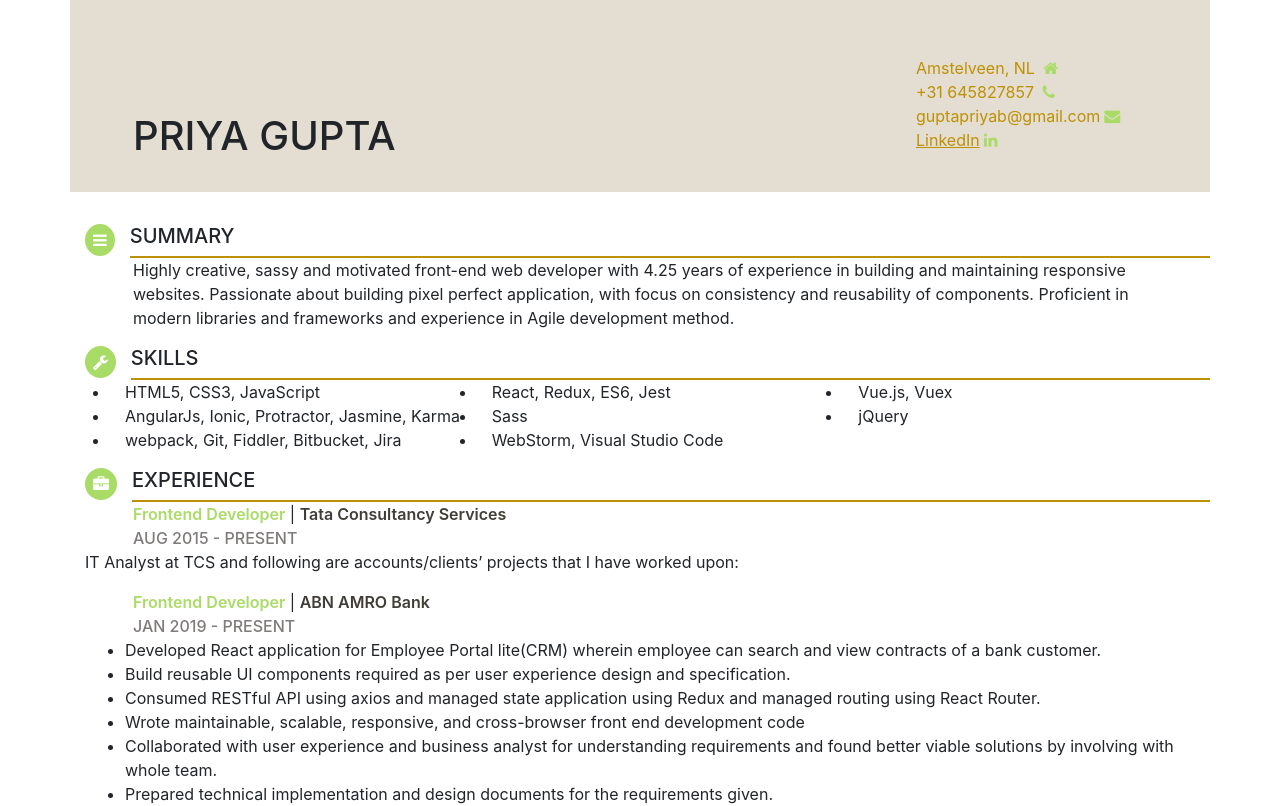
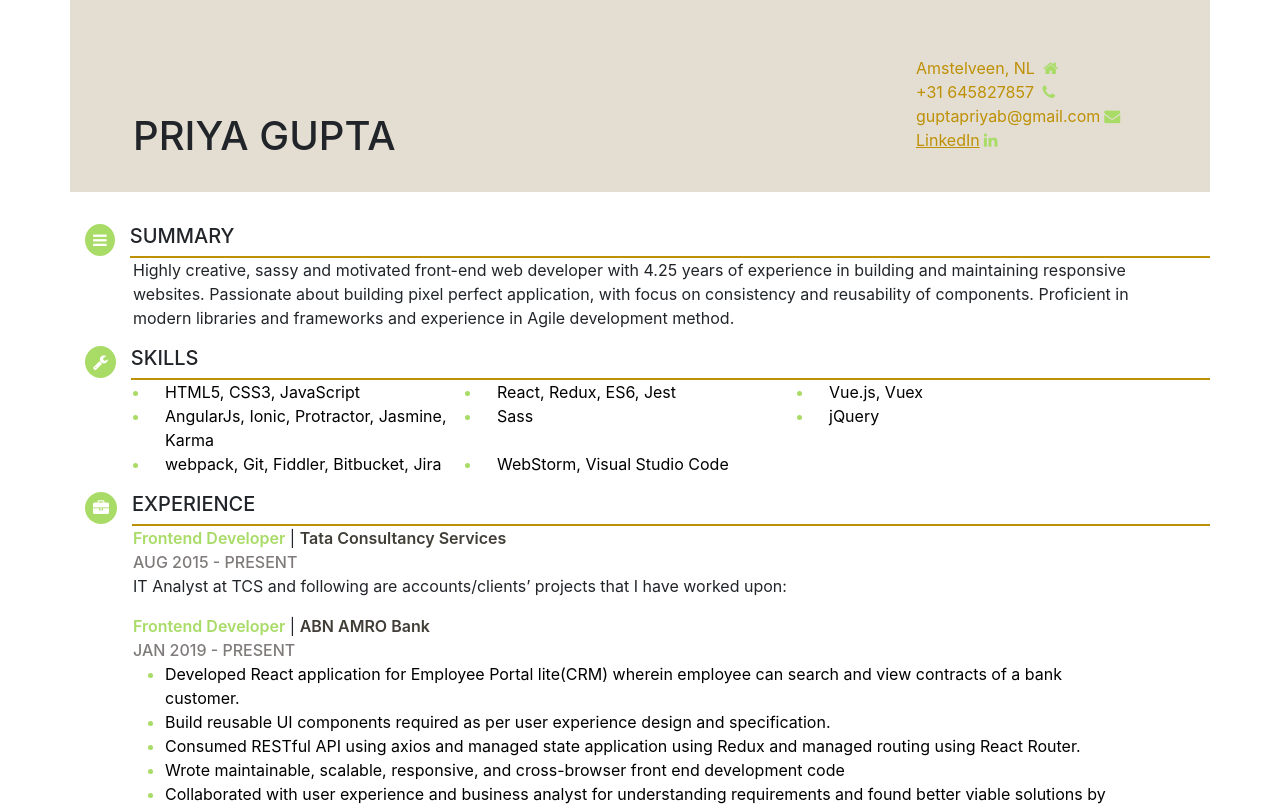
Before and after one commit to bishnupanda93/profile, a React (Create React App) app: page / in a window 1280 px wide. Shown: the top 806 px of the page. Built offline with nearby package versions, Linux system fonts and the light colour scheme.

Commit message:
Completed almost

```diff
--- a/src/components/Portfolio/Portfolio.js
+++ b/src/components/Portfolio/Portfolio.js
@@ -9,11 +9,12 @@
             <div key={index}>
                 <SubTitle organisation={organisation} role={role}></SubTitle>
                 <Tenure startDate={tenureStart} endDate={tenureEnd}></Tenure>
-                <ul>
-                    {experienceDetail.map((expDetail,j) => <li key={j}>{expDetail}</li>)}
+                <ul className={classes['skills-list']}>
+                    {experienceDetail.map((expDetail,j) => <li key={j}><span>{expDetail}</span></li>)}
                 </ul>
             </div>
             )))
+            const listClasses = [classes['skills-list'],'row'];
 
     return(
         <div className={classes['portfolio-container']}>
@@ -23,16 +24,16 @@
             </div>
             <div>
                 <Title value="Skills" icon="fa fa-wrench"></Title>
-                <ul className="row">
+                <ul className={listClasses.join(" ")}>
                    { props.skills.map((skill,index)=>
-                   (<li key={index} className="col-4">{skill}</li>))}
+                   (<li key={index} className="col-4"><span>{skill}</span></li>))}
                 </ul>
             </div>
             <div>
                 <Title value="Experience" icon="fa fa-briefcase"></Title>
                 <SubTitle organisation="Tata Consultancy Services" role="Frontend Developer"></SubTitle>
                 <Tenure startDate="AUG 2015" endDate="PRESENT"></Tenure>
-                <p>IT Analyst at TCS and following are accounts/clients’ projects that I have worked upon:</p>
+                <p className={classes['summary-text']}>IT Analyst at TCS and following are accounts/clients’ projects that I have worked upon:</p>
                 {experience}
             </div>
             <div>
--- a/src/components/Portfolio/Portfolio.module.scss
+++ b/src/components/Portfolio/Portfolio.module.scss
@@ -1,5 +1,29 @@
+@import '../../sass/variable.scss';
 .portfolio-container{
     margin-top: 2rem;
+    ul{
+        li{
+            color: $green-font;
+            span{
+                color: black;
+            }
+        }
+    }
+    .skills-list{
+        padding-left: 5rem;
+        padding-right: 4rem;
+    }
+    // ul {
+    //     list-style: none; /* Remove default bullets */
+    //   }
+
+    //   ul li::before {
+    //     content: "\2022";  /* Add content: \2022 is the CSS Code/unicode for a bullet */
+    //     color: $green-font; /* Change the color */
+    //     font-weight: bold; /* If you want it to be bold */
+    //     display: inline-block; /* Needed to add space between the bullet and the text */
+    //     width: 1em; /* Also needed for space (tweak if needed) */
+    //   }
 }
 .summary-text{
     padding-left:3rem ;
```
